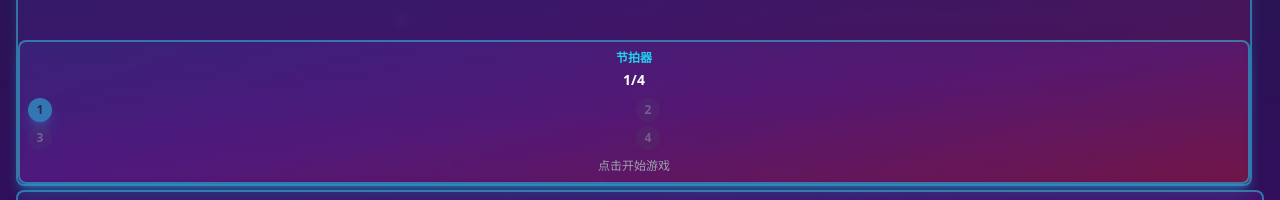
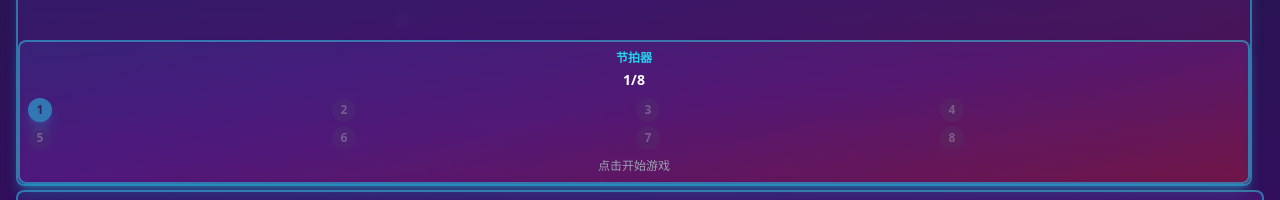
Before and after one commit to zhangshu-001/jzst711, a React (Vite) app: page / in a window 1280 px wide. Shown: the part 310-510 px from the top of the page. Built offline with nearby package versions, Linux system fonts and the light colour scheme.

Commit message:
Updated App.tsx

```diff
--- a/src/App.tsx
+++ b/src/App.tsx
@@ -192,6 +192,7 @@ function App() {
               onSelectAnswer={handleSelectAnswer}
               currentBeat={gameState.currentBeat}
               isPlaying={gameState.isPlaying}
+              gameMode={gameState.gameMode}
             />
           </div>
 
```
